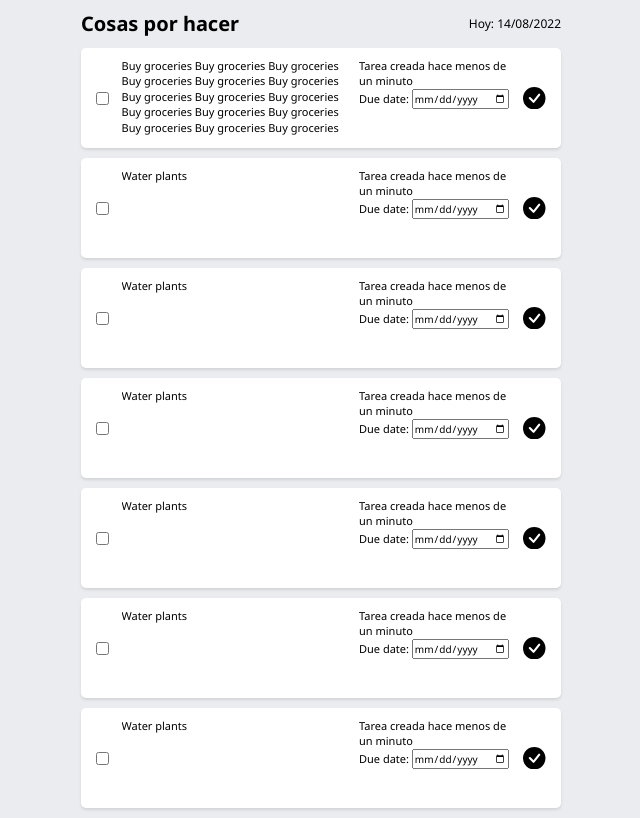
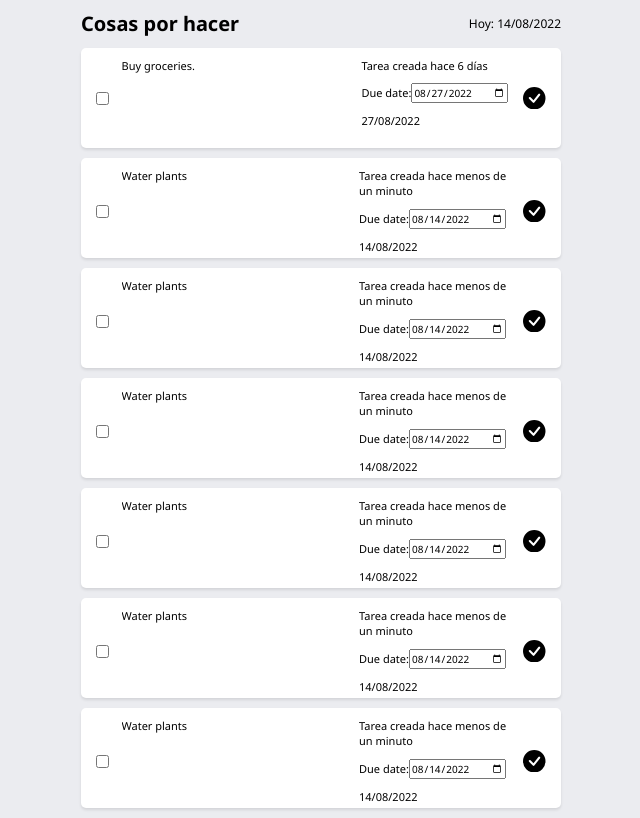
Before and after one commit to jporrego/prueba-licitalab_juan-pablo-orrego, a React (Create React App) app: page / in a window 1280 px wide. Shown: the whole page, without its empty margins (319-959 px from the left). Built offline with nearby package versions, Linux system fonts and the light colour scheme.

Commit message:
Task date input format

```diff
--- a/src/features/tasks/Task.tsx
+++ b/src/features/tasks/Task.tsx
@@ -1,4 +1,4 @@
-import React from "react";
+import React, { useState, useEffect } from "react";
 import {
   format,
   formatDistance,
@@ -16,6 +16,17 @@ interface TaskProps {
 }
 
 const Task: React.FC<TaskProps> = ({ task }) => {
+  const [dueDate, setDueDate] = useState<string>(
+    format(new Date(), "yyyy-MM-dd")
+  );
+  useEffect(() => {
+    setDueDate(format(task.dueDate, "yyyy-MM-dd"));
+  }, []);
+
+  const handleDateChange = (e: React.ChangeEvent<HTMLInputElement>) => {
+    console.log(e);
+  };
+
   return (
     <div className={styles.task}>
       <input type="checkbox" />
@@ -27,8 +38,14 @@ const Task: React.FC<TaskProps> = ({ task }) => {
           })}`}
         </div>
         <div>
-          Due date: <input type="Date"></input>
+          Due date:
+          <input
+            type="date"
+            value={dueDate}
+            onChange={(e) => handleDateChange(e)}
+          ></input>
         </div>
+        <div>{format(task.dueDate, "dd/MM/yyyy")}</div>
       </div>
       <BsFillCheckCircleFill></BsFillCheckCircleFill>
     </div>
--- a/src/features/tasks/Tasks.module.css
+++ b/src/features/tasks/Tasks.module.css
@@ -29,6 +29,7 @@
     display: flex;
     flex-direction: column;
     justify-content: start;
+    gap: 1rem;
     height: 100%;
 }
 
--- a/src/features/tasks/tasksSlice.ts
+++ b/src/features/tasks/tasksSlice.ts
@@ -18,10 +18,9 @@ const initialState: taskState = {
   tasks: [
     {
       _id: "1",
-      description:
-        "Buy groceries Buy groceries Buy groceries Buy groceries Buy groceries Buy groceries Buy groceries Buy groceries Buy groceries Buy groceries Buy groceries  Buy groceries Buy groceries Buy groceries Buy groceries",
-      creationDate: new Date(),
-      dueDate: new Date(),
+      description: "Buy groceries.",
+      creationDate: new Date(new Date().getTime() - 520000000),
+      dueDate: new Date(new Date().getTime() + 1200000000),
     },
     {
       _id: "2",
@@ -30,31 +29,31 @@ const initialState: taskState = {
       dueDate: new Date(),
     },
     {
-      _id: "2",
+      _id: "3",
       description: "Water plants",
       creationDate: new Date(),
       dueDate: new Date(),
     },
     {
-      _id: "2",
+      _id: "4",
       description: "Water plants",
       creationDate: new Date(),
       dueDate: new Date(),
     },
     {
-      _id: "2",
+      _id: "5",
       description: "Water plants",
       creationDate: new Date(),
       dueDate: new Date(),
     },
     {
-      _id: "2",
+      _id: "6",
       description: "Water plants",
       creationDate: new Date(),
       dueDate: new Date(),
     },
     {
-      _id: "2",
+      _id: "7",
       description: "Water plants",
       creationDate: new Date(),
       dueDate: new Date(),
```
